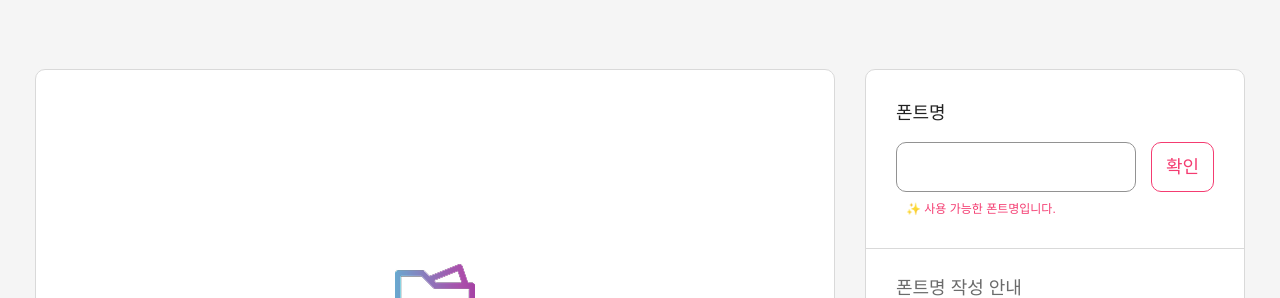
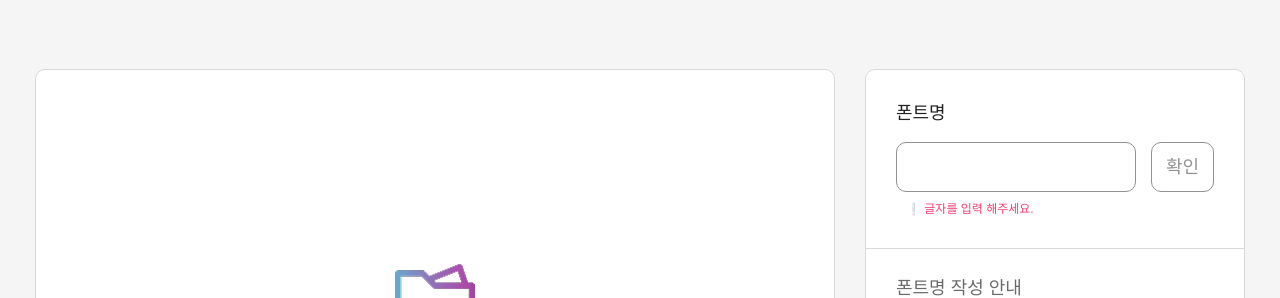
Before and after one commit to Glym-2025/glym-frontend, a React (Vite) app in the folder glym-app/: page /fontcreation in a window 1280 px wide. Shown: the part 131-429 px from the top of the page. Built offline with nearby package versions, Linux system fonts and the light colour scheme.

Commit message:
feat: 폰트명 유효성 검사 추가
- 서버에서 한번 더 확인해야 함

```diff
--- a/glym-app/src/features/fontcreation/components/FontInfoForm.jsx
+++ b/glym-app/src/features/fontcreation/components/FontInfoForm.jsx
@@ -1,15 +1,42 @@
+import { useState } from "react";
+import { ErrorModal } from "../../../shared/components/ErrorModal";
 import { S } from "../style";
 
 export default function FontInfoForm() {
+    const [fontName, setFontName] = useState("");
+    const [fontNameCheck, setFontNameCheck] = useState(false);
+    const [fontNameCheckResult, setFontNameCheckResult] = useState("");
+    const [errorModal, setErrorModal] = useState(false);
+
+    const handleFontNameCheck = () => {
+        const fontNameRegex = /^[a-zA-Z0-9]+$/;
+        if (!fontNameRegex.test(fontName)) {
+            setFontNameCheckResult("error");
+            setErrorModal(true);
+            return;
+        }
+
+        // 서버에서 폰트명 검사할 예정
+        setFontNameCheck(true);
+    };
     return (
         <S.FontInfoForm.Container>
-            <div style={{padding: "30px"}}>
-                <p style={{marginBottom: "15px", color: "#222222"}}>폰트명</p>
+            {errorModal && <ErrorModal title="폰트명은 숫자와 영문만 사용 가능합니다." onClose={() => setErrorModal(false)} />}
+            <div style={{ padding: "30px" }}>
+                <p style={{ marginBottom: "15px", color: "#222222" }}>폰트명</p>
                 <S.FontInfoForm.InputBox>
-                    <S.FontInfoForm.Input type="text" />
-                    <S.FontInfoForm.CheckButton>확인</S.FontInfoForm.CheckButton>
+                    <S.FontInfoForm.Input type="text" value={fontName} onChange={(e) => { setFontName(e.target.value); setFontNameCheck(false); }} />
+                    <S.FontInfoForm.CheckButton color={fontName === "" ? "#929292" : "#F43C71"} onClick={handleFontNameCheck} disabled={fontName === "" || fontNameCheck}>확인</S.FontInfoForm.CheckButton>
                 </S.FontInfoForm.InputBox>
-                <p style={{marginLeft: "10px", fontSize: "12px", color: "#F43C71"}}>✨ 사용 가능한 폰트명입니다.</p>
+                <p style={{ marginLeft: "10px", fontSize: "12px", color: "#F43C71" }}>
+                    {fontName === ""
+                        ? "❕ 글자를 입력 해주세요."
+                        : !fontNameCheck
+                            ? "❕ 확인 버튼을 눌러주세요."
+                            : fontNameCheckResult === "success"
+                                ? "✨ 사용 가능한 폰트명입니다."
+                                : "❕ 사용 불가능한 폰트명입니다."}
+                </p>
             </div>
 
             <S.FontInfoForm.GuideBox>
--- a/glym-app/src/features/fontcreation/style.js
+++ b/glym-app/src/features/fontcreation/style.js
@@ -115,14 +115,14 @@ const CheckButton = styled.button`
     text-align: center;
 
     border-radius: 10px;
-    border: 1px solid #F43C71;
+    border: 1px solid ${(props) => props.color || "#F43C71"};
 
     ${font(18, 400, 1.5)}
-    color: #F43C71;
+    color: ${(props) => props.color || "#F43C71"};
     background-color: #FFFFFF;
 
     &:hover {
-        background-color: ${darken(0.1, "#FFFFFF")};
+        background-color: ${props => !props.disabled ? darken(0.1, "#FFFFFF") : "inherit"};
     }
 `;
 
```
